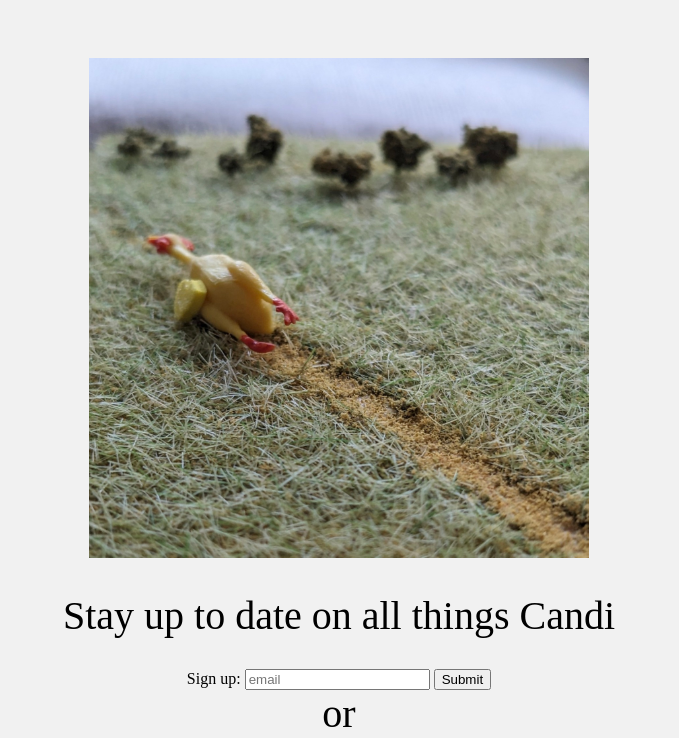
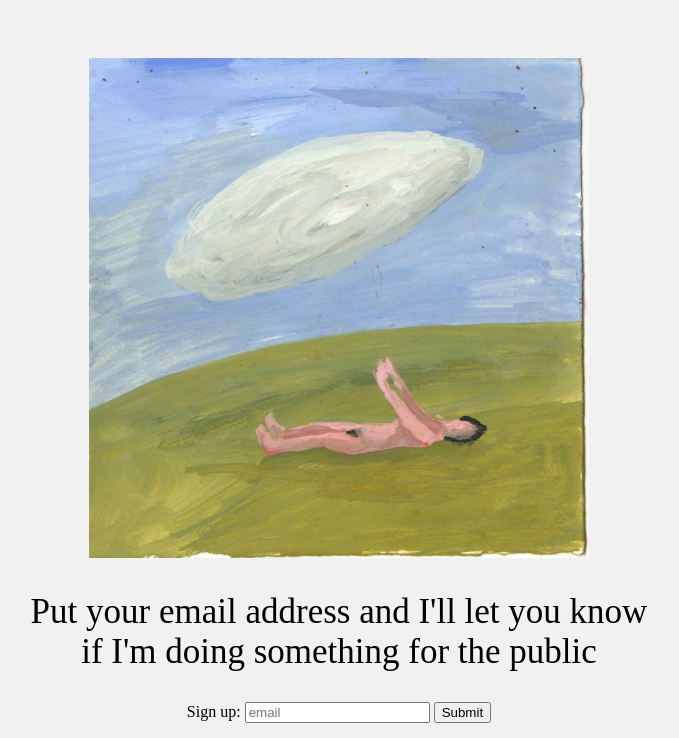
Before and after one commit to msaminsky/cg, a plain HTML site: page index.html in a window 1280 px wide. Shown: the top 738 px of the page, without its empty margins (301-980 px from the left). Drawn offline with Linux system fonts and the light colour scheme; a web font is replaced by a local one.

Commit message:
change pic and email action

```diff
--- a/index.html
+++ b/index.html
@@ -11,12 +11,12 @@
   </head>
   <body>
     <div class="center-top">
-      <img id="instaIcon" src="assets/products/chicken_stay_put.jpg" width="500" height="500">
+      <img  src="assets/products/cloud_print.jpg" width="500" height="500">
     </div>
     <div class="center">
       <div>
-      <div style="font-size:40px;padding-bottom:30px;">
-        Stay up to date on all things Candi
+      <div style="font-size:35px;padding-bottom:30px;">
+        Put your email address and I'll let you know if I'm doing something for the public
         </div>
         <form id='mailing'
         method="POST"
```
